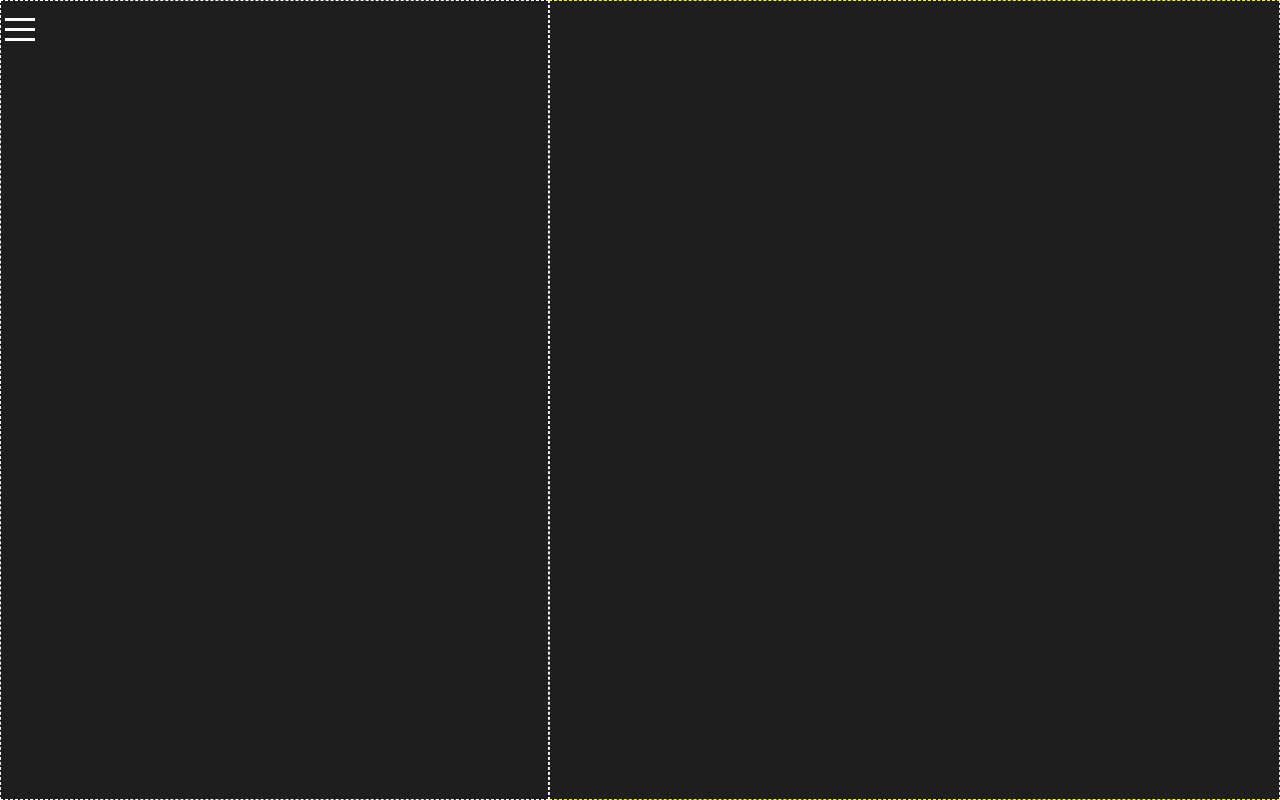
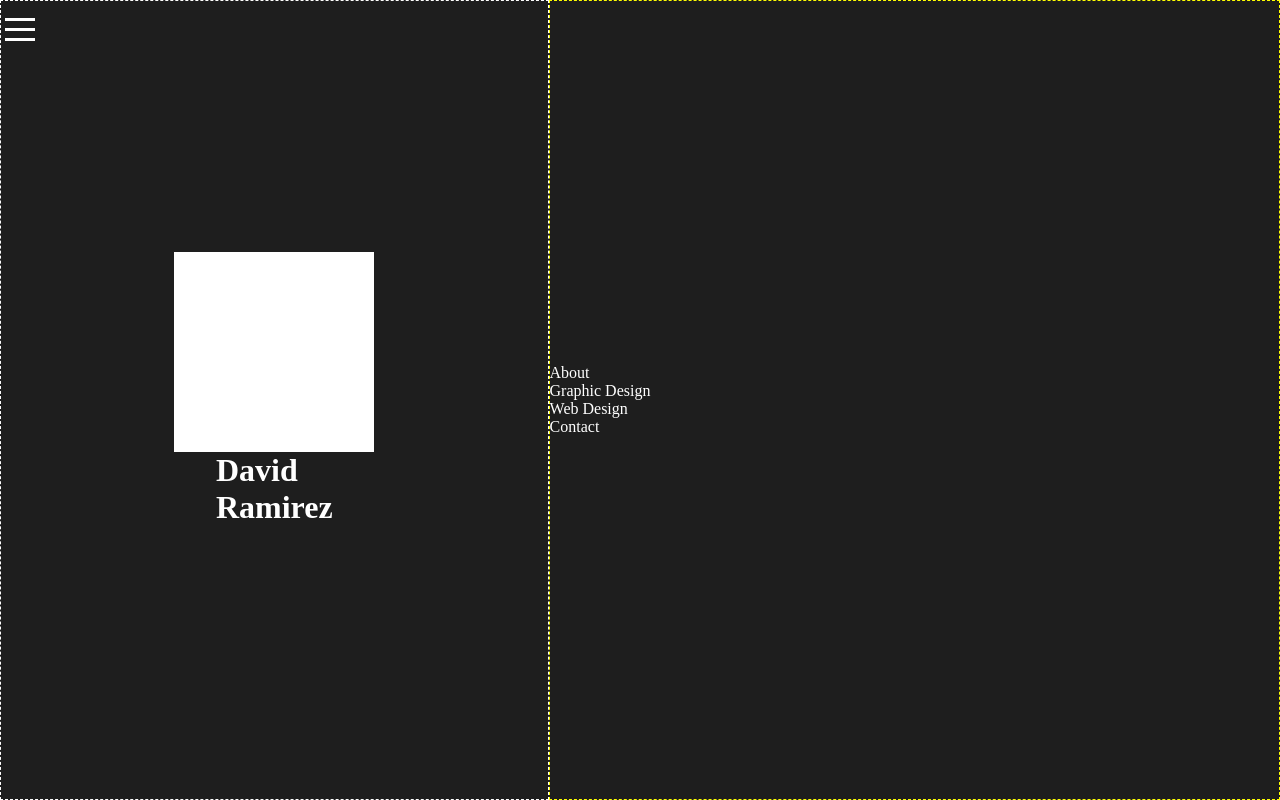
Before and after one commit to dramirez2096/davidramirez.design, an Angular app: page / in a window 1280 px wide. Built offline with nearby package versions, Linux system fonts and the light colour scheme; a web font is replaced by a local one.

Commit message:
basic nav items added, further styling needed

```diff
--- a/src/app/components/nav/nav.component.css
+++ b/src/app/components/nav/nav.component.css
@@ -1,7 +1,6 @@
 .container{
     margin: 0;
     background-color: #1E1E1E;
-    text-align: center;
     width: 100vw;
     height: 100vh;
     display: grid;
@@ -11,10 +10,31 @@
 }
 
 .logo-area{
+    grid-area: logo;
     border: 1px dashed #fff;
-    grid-area: logo;
+    display: flex;
+    flex-direction: column;
+    justify-content: center;
+    align-items: center;
 }
 .links-area{
+    grid-area: links;
     border: 1px dashed yellow;
-    grid-area: links;
+    display: flex;
+    justify-content: flex-start;
+    align-items: center;
+
 }
+.logo{
+    width: 200px;
+    height: 200px;
+    background-color: #fff;
+}
+.links{
+    list-style: none;
+    -webkit-margin-before: 0em;
+    -webkit-margin-after: 0em;
+    -webkit-margin-start: 0px;
+    -webkit-margin-end: 0px;
+    -webkit-padding-start: 0px;
+}
--- a/src/app/components/nav/nav.component.html
+++ b/src/app/components/nav/nav.component.html
@@ -1,8 +1,14 @@
 <div class="container">
     <div class="logo-area">
-
+        <div class="logo"></div>
+        <h1>David<br>Ramirez</h1>
     </div>
     <div class="links-area">
-
+        <ul class="links">
+            <li>About</li>
+            <li>Graphic Design</li>
+            <li>Web Design</li>
+            <li>Contact</li>
+        </ul>
     </div>
 </div>
```
